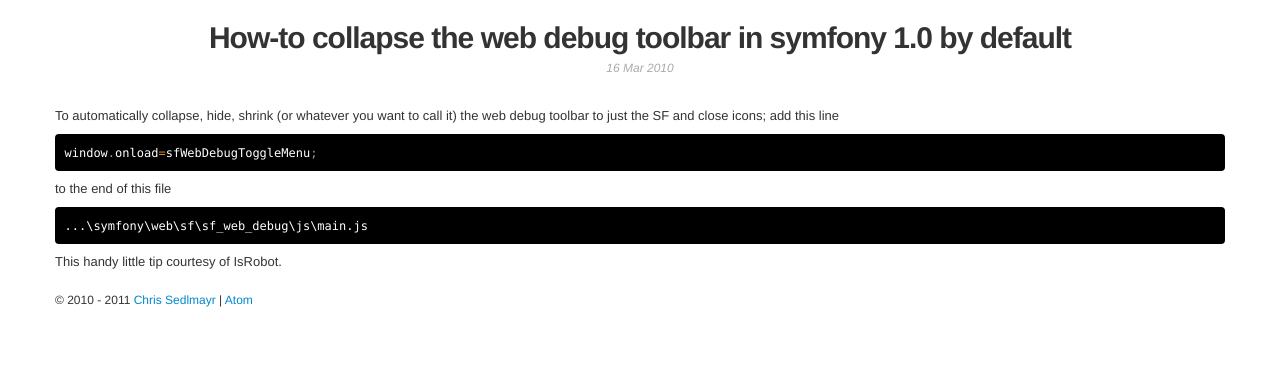
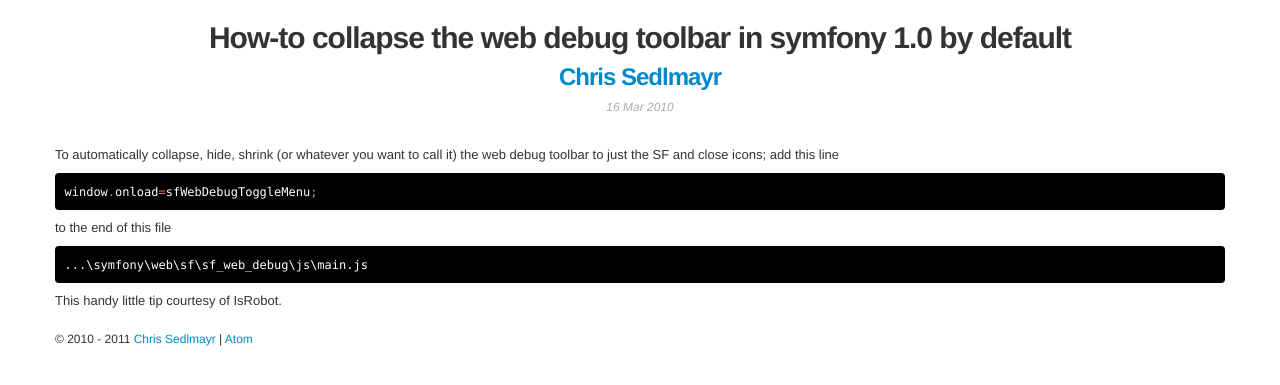
Before and after one commit to catchamonkey/catchamonkey.github.com, a Jekyll site: the page built from _posts/2010-03-16-howto-collapse-the-web-debug-toolbar-in-symfony-1-0-by-default.md, in a window 1280 px wide. Shown: the top 385 px of the page. Built offline with Jekyll 4.4.1, drawn with Linux system fonts in a browser that asks for light colours; comment, search, counter and statistics services are not loaded.

Commit message:
Fixes title check for all pages

```diff
--- a/_layouts/default.html
+++ b/_layouts/default.html
@@ -25,7 +25,7 @@
   <div id="container" class="container">
     <header>
         <h1>{{ page.title }}</h1>
-        {% if page.ispost %}
+        {% if page.title != 'Chris Sedlmayr' %}
         <h2><a href="/">Chris Sedlmayr</a></h2>
         {% endif %}
         {% if page.date %}
```
Also changed, not shown: index.html (line endings or trailing spaces).
